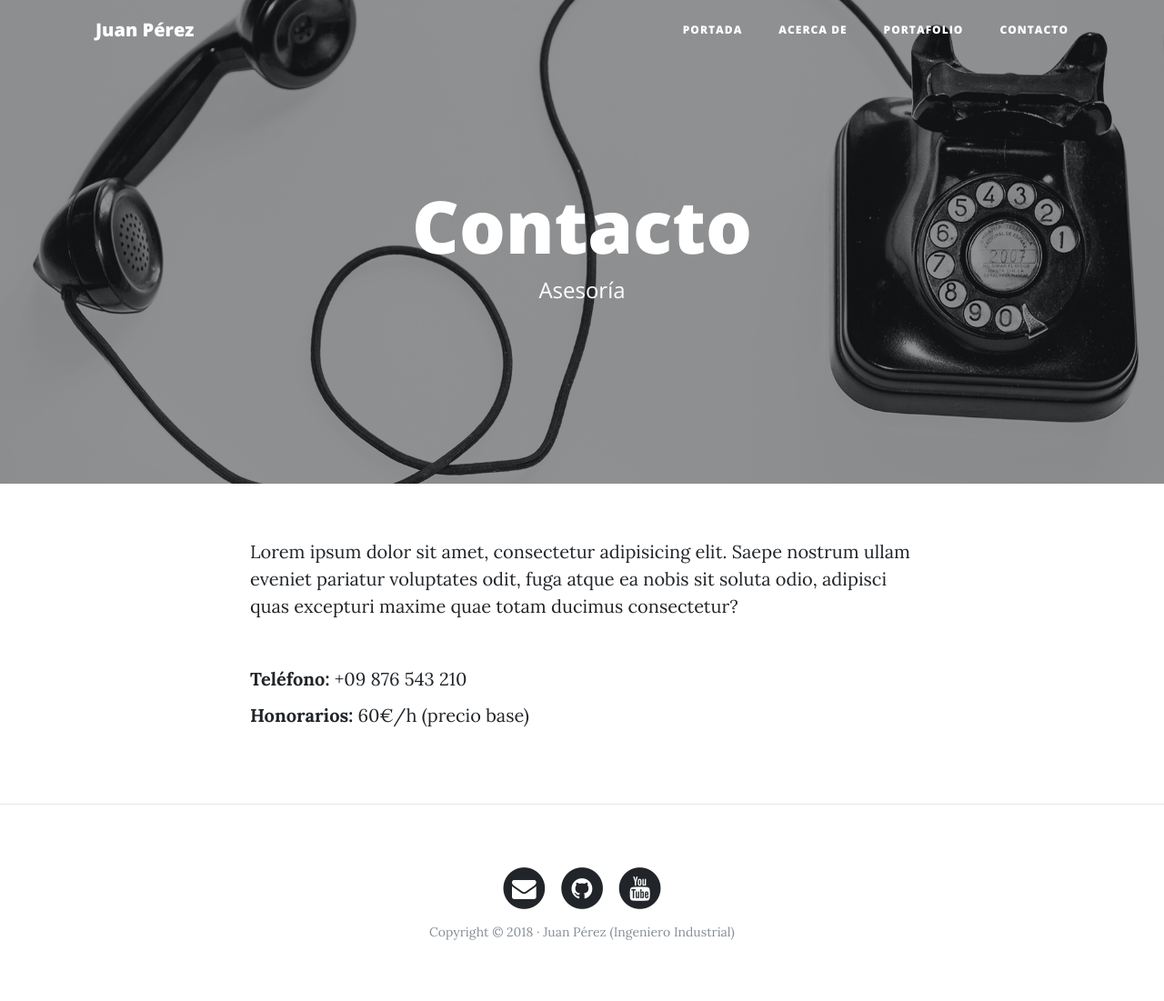
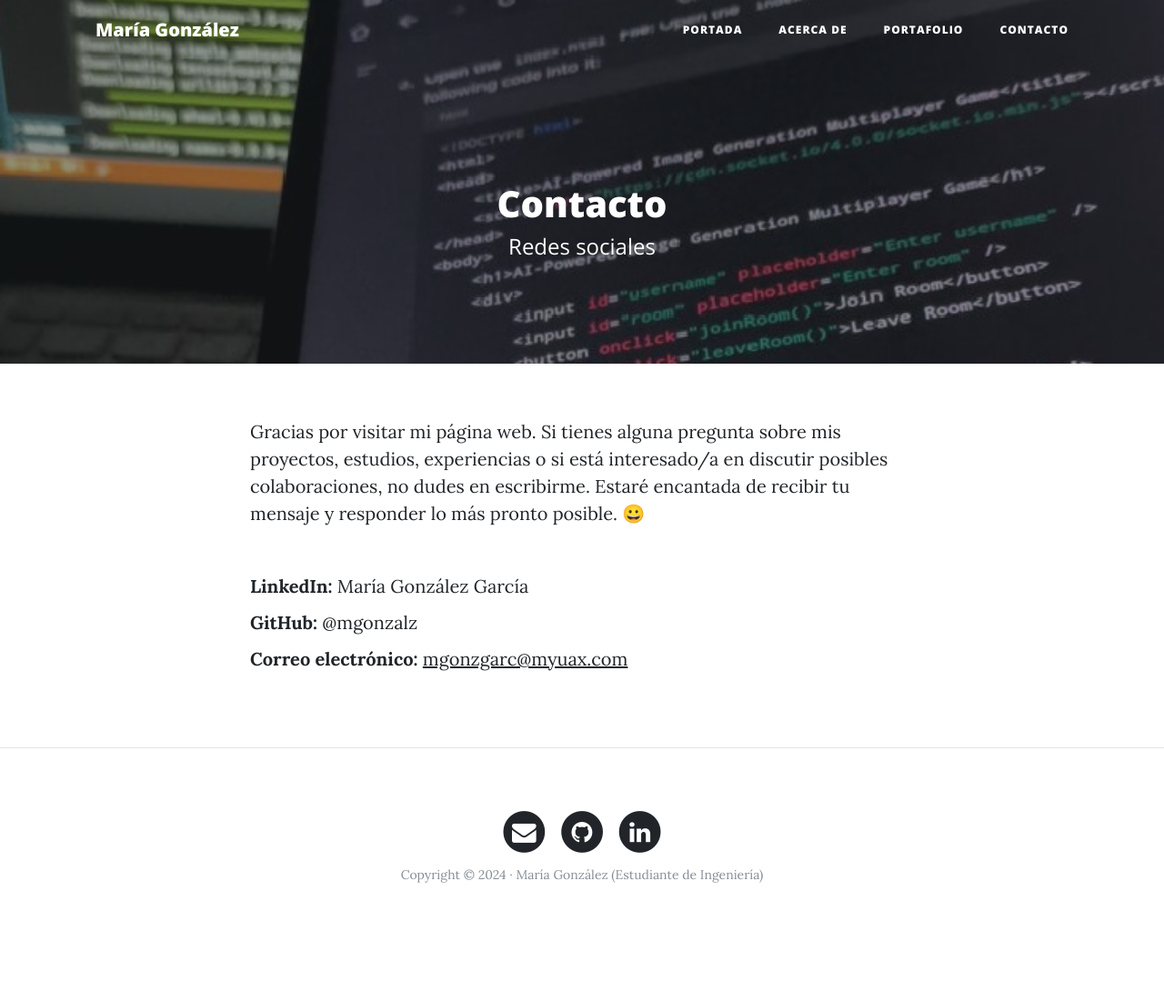
Before and after one commit to mgonzalz/doo_web-personal, a Django app: page /contact/ in a window 1280 px wide. Shown: the whole page at 91% size. After the commit the page ends 971 px from the top, so only its background shows below. Run offline with Django 5.2, Linux system fonts and the light colour scheme; some libraries are stand-ins or nearby versions.

Commit message:
edición de la página web

```diff
--- a/webpersonal/core/templates/core/base.html
+++ b/webpersonal/core/templates/core/base.html
@@ -2,7 +2,7 @@
     <head>
         <meta charset="utf-8">
         <meta name="viewport" content="width=device-width, initial-scale=1, shrink-to-fit=no">
-        <title>>{% block title %}{% endblock %} | Juan Pérez (Ingeniero)</title>
+        <title>{% block title %}{% endblock %} | María González (Estudiante)</title>
 
         <!-- Estilos y fuentes del template -->
         {% load static %}
@@ -19,7 +19,7 @@
     <!-- Navegación -->
     <nav class="navbar navbar-expand-lg navbar-light fixed-top" id="mainNav">
         <div class="container">
-            <a class="navbar-brand" href="{% url 'home' %}">Juan Pérez</a>
+            <a class="navbar-brand" href="{% url 'home' %}">María González</a>
             <button class="navbar-toggler navbar-toggler-right" type="button" data-toggle="collapse" data-target="#navbarResponsive" aria-controls="navbarResponsive" aria-expanded="false" aria-label="Toggle navigation">
                 Menú<i class="fa fa-bars"></i>
             </button>
@@ -39,7 +39,7 @@
         <div class="container">
             <div class="row">
                 <div class="col-lg-8 col-md-10 mx-auto">
-                    <div class="site-heading">
+                    <div class="site-heading" style="height: 50px;">
                         {% block headers %}{% endblock %}
                     </div>
                 </div>
@@ -61,7 +61,7 @@
                 <div class="col-lg-8 col-md-10 mx-auto">
                     <ul class="list-inline text-center">
                         <li class="list-inline-item">
-                            <a href="#">
+                            <a href="mailto:mgonzgarc@myuax.com" target="_blank">
                                 <span class="fa-stack fa-lg">
                                     <i class="fa fa-circle fa-stack-2x"></i>
                                     <i class="fa fa-envelope fa-stack-1x fa-inverse"></i>
@@ -69,7 +69,7 @@
                             </a>
                         </li>
                         <li class="list-inline-item">
-                            <a href="#">
+                            <a href="https://github.com/mgonzalz" target="_blank">
                                 <span class="fa-stack fa-lg">
                                 <i class="fa fa-circle fa-stack-2x"></i>
                                 <i class="fa fa-github fa-stack-1x fa-inverse"></i>
@@ -77,15 +77,15 @@
                             </a>
                         </li>
                         <li class="list-inline-item">
-                            <a href="#">
+                            <a href="https://www.linkedin.com/in/mariagonzgarc/" target="_blank">
                                 <span class="fa-stack fa-lg">
                                 <i class="fa fa-circle fa-stack-2x"></i>
-                                <i class="fa fa-youtube fa-stack-1x fa-inverse"></i>
+                                <i class="fa fa-linkedin fa-stack-1x fa-inverse"></i>
                                 </span>
                             </a>
                         </li>
                     </ul>
-                    <p class="copyright text-muted">Copyright &copy; 2018 · Juan Pérez (Ingeniero Industrial) </p>
+                    <p class="copyright text-muted">Copyright &copy; 2024 · María González (Estudiante de Ingeniería) </p>
                 </div>
             </div>
         </div>
--- a/webpersonal/core/templates/core/contact.html
+++ b/webpersonal/core/templates/core/contact.html
@@ -3,24 +3,24 @@
 {% load static %}
 {% block title %}Contacto{% endblock %}
 
-{% block background %}{% static 'core/img/contact-bg.jpg' %}{%endblock %}
+{% block background %}{% static 'core/img/contacts-bg.jpg' %}{%endblock %}
 {% block headers %}
-    <h1>Contacto</h1>
-    <span class="subheading">Asesoría</span>
+    <h1 style = 'font-size: 40px;'>Contacto</h1>
+    <span class="subheading">Redes sociales</span>
 {% endblock %}
 
 {% block content %}
     <div class="row">
         <div class="col-lg-8 col-md-10 mx-auto">
             <p>
-                Lorem ipsum dolor sit amet, consectetur adipisicing elit.
-                Saepe nostrum ullam eveniet pariatur voluptates odit, fuga
-                atque ea nobis sit soluta odio, adipisci quas excepturi maxime
-                quae totam ducimus consectetur?
+                Gracias por visitar mi página web. Si tienes alguna pregunta sobre mis proyectos,
+                estudios, experiencias o si está interesado/a en discutir posibles colaboraciones,
+                no dudes en escribirme. Estaré encantada de recibir tu mensaje y responder lo más pronto posible. &#128512;
             </p>
             <br>
-            <p><b>Teléfono:</b> +09 876 543 210</p>
-            <p><b>Honorarios:</b> 60€/h (precio base)</p>
+            <p><b>LinkedIn: </b><a href="https://www.linkedin.com/in/mariagonzgarc/" target="_blank" style="text-decoration: none;">María González García</a></p>
+            <p><b>GitHub: </b> <a href="https://github.com/mgonzalz" target="_blank" style="text-decoration: none;">@mgonzalz</a></p>
+            <p><b>Correo electrónico: </b> <a href="mailto: mgonzgarc@myuax.com" target="_blank">mgonzgarc@myuax.com</a></p>
         </div>
     </div>
 {% endblock %}
--- a/webpersonal/core/templates/core/home.html
+++ b/webpersonal/core/templates/core/home.html
@@ -7,11 +7,11 @@
 {% block background %}{% static 'core/img/home-bg.jpg' %}{% endblock%}
 
 {% block headers %}
- <h1>Juan Pérez</h1>
- <span class="subheading">Ingeniero Industrial</span>
+    <h1 style='font-size: 40px;'>María González</h1>
+    <span class="subheading">Estudiante de Ingeniería Matemática e Ingeniería Informática</span>
 {% endblock %}
 
 {% block content %}
     <h2>Mi Web Personal</h2>
-    <p>Bienvenidos.</p>
+    <p style = 'font-size: 17px;'>Bienvenidos. En esta página encontrarás información sobre mi formación académica y experiencia profesional.</p>
 {% endblock %}
```
Also changed, not shown: webpersonal/core/templates/core/about.html (+15 -10 lines), webpersonal/core/templates/core/portfolio.html (deleted, +0 -48 lines), webpersonal/portfolio/templates/portfolio/portfolio.html (+7 -2 lines), webpersonal/core/static/core/img/about-bg.jpg (deleted), webpersonal/core/static/core/img/about-me-bg.jpg (added), webpersonal/core/static/core/img/avatar.jpg (deleted), webpersonal/core/static/core/img/contact-bg.jpg (deleted), webpersonal/core/static/core/img/contacts-bg.jpg (added), webpersonal/core/static/core/img/home-bg.jpg, webpersonal/core/static/core/img/portf-bg.jpg (added), webpersonal/core/static/core/img/portfolio-bg.jpg (deleted), webpersonal/core/static/core/img/profile-picture.jpg (added).
